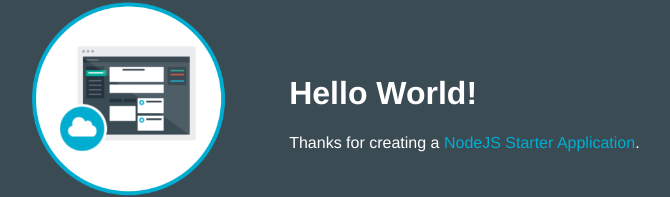
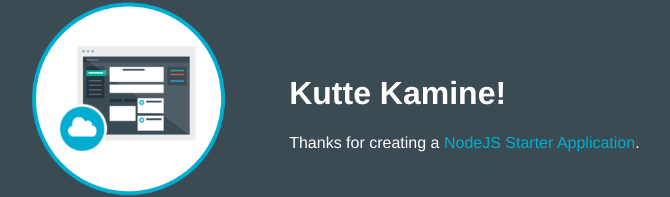
Before and after one commit to cthakur1/Hello-Chandan-1481187176469, a website: page public/index.html in a window 1280 px wide. Shown: the part 157-354 px from the top of the page, without its empty margins (253-923 px from the left). Drawn offline with Linux system fonts and the light colour scheme.

Commit message:
Update index.html

```diff
--- a/public/index.html
+++ b/public/index.html
@@ -16,7 +16,7 @@
           <img class = "newappIcon" src="images/newapp-icon.png">
         </td>
         <td>
-          <h1 id="message">Hello World!</h1>
+          <h1 id="message">Kutte Kamine!</h1>
           <p class='description'></p> Thanks for creating a <span class = "blue">NodeJS Starter Application</span>.
         </td>
       </tr>
```
